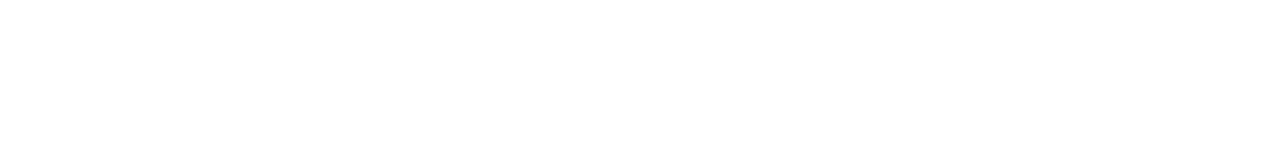
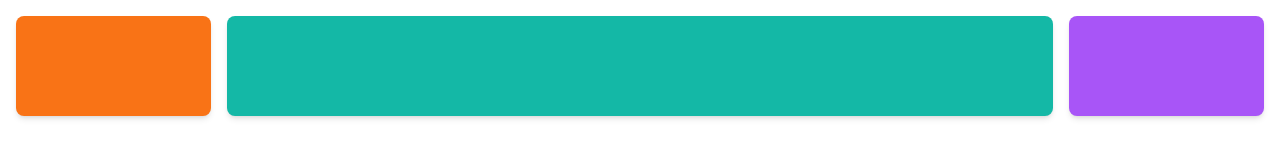
Before and after one commit to shivshankarkannoujiya/frontend-learning, a website: page CSS-Basics/13Tailwind/src/index.html in a window 1280 px wide. Drawn offline with nearby package versions, Linux system fonts and the light colour scheme; files that its build step writes are made by us from their sources.

Commit message:
add grid layout examples and Tailwind UI structure to index.html

```diff
--- a/CSS-Basics/13Tailwind/src/index.html
+++ b/CSS-Basics/13Tailwind/src/index.html
@@ -8,5 +8,52 @@
 </head>
 <body>
 
+    <!-- TODO: 1 -->
+    <!-- <div class=" m-4 gap-4 grid sm:grid-cols-2 grid-cols-2">
+        <div class="min-h-[100px] rounded-lg shadow-md bg-orange-500"></div>
+        <div class="min-h-[100px] rounded-lg shadow-md bg-teal-500"></div>
+    </div> -->
+
+    <!-- TODO: 2 -->
+    <!-- <div class=" m-4 gap-4 grid sm:grid-cols-3 ">
+        <div class="min-h-[100px] rounded-lg shadow-md bg-orange-500"></div>
+        <div class="min-h-[100px] rounded-lg shadow-md bg-teal-500"></div>
+        <div class="min-h-[100px] rounded-lg shadow-md bg-red-500"></div>
+    </div> -->
+
+    <!-- TODO: 3 -->
+    <!-- <div class=" m-4 gap-4 grid sm:grid-cols-4 ">
+        <div class="min-h-[100px] rounded-lg shadow-md bg-orange-500"></div>
+        <div class="min-h-[100px] rounded-lg shadow-md bg-teal-500"></div>
+        <div class="min-h-[100px] rounded-lg shadow-md bg-red-500"></div>
+        <div class="min-h-[100px] rounded-lg shadow-md bg-purple-500"></div>
+    </div> -->
+
+
+    <!-- TODO: Non-Equal Section  1-->
+    <!-- <div class=" m-4 gap-4 grid sm:grid-cols-12 grid-cols-1">
+        <div class="min-h-[100px] rounded-lg shadow-md bg-orange-500
+            sm:col-span-2
+        "></div>
+        <div class="min-h-[100px] rounded-lg shadow-md bg-teal-500
+        sm:col-span-10
+        "></div>
+    </div> -->
+
+    <!-- TODO: Tailwind UI 2-->
+    <div class=" m-4 gap-4 grid sm:grid-cols-12 grid-cols-1">
+        <div class="min-h-[100px] rounded-lg shadow-md bg-orange-500
+            sm:col-span-2 sm:block hidden
+        "></div>
+        <div class="min-h-[100px] rounded-lg shadow-md bg-teal-500
+        sm:col-span-8
+        "></div>
+
+        <div class="min-h-[100px] rounded-lg shadow-md bg-purple-500
+        sm:col-span-2 sm:block hidden
+        "></div>
+    </div>
+
+
 </body>
 </html>
```
Also changed, not shown: CSS-Basics/13Tailwind/src/output.css (added).
